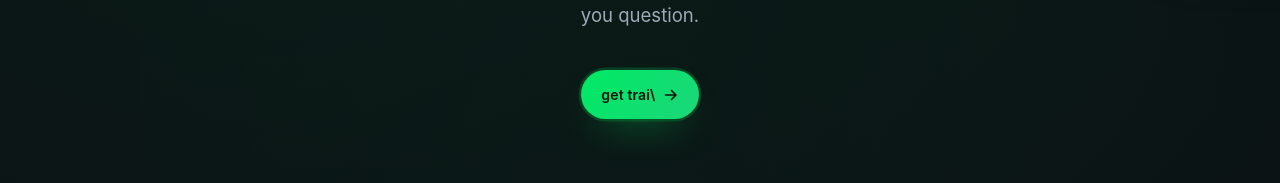
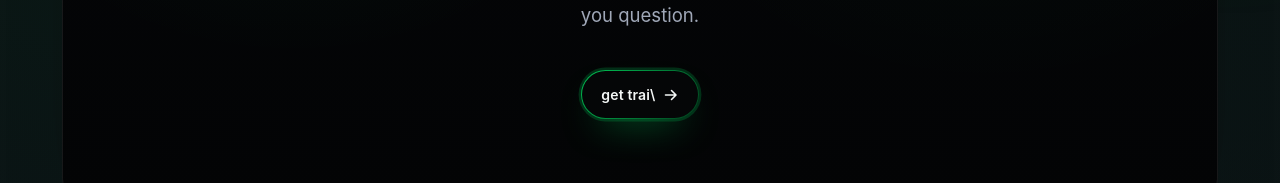
Before and after one commit to pras-gh/lev.ai, a Next.js app: page / in a window 1280 px wide. Shown: the part 574-757 px from the top of the page. Built offline with nearby package versions, Linux system fonts and the light colour scheme; no server answers.

Commit message:
re12 bugfixes

```diff
--- a/src/app/globals.css
+++ b/src/app/globals.css
@@ -60,6 +60,35 @@ img {
 .glass-panel {
   background: linear-gradient(158deg, rgba(255, 255, 255, 0.07) 0%, rgba(255, 255, 255, 0.02) 100%);
   backdrop-filter: blur(8px);
+}
+
+.lev-hero-deep {
+  background:
+    radial-gradient(circle at 20% 16%, rgba(0, 234, 100, 0.09), transparent 38%),
+    radial-gradient(circle at 80% 18%, rgba(0, 234, 100, 0.05), transparent 40%),
+    linear-gradient(180deg, #030405 0%, #040507 52%, #030405 100%);
+  border: 1px solid rgba(255, 255, 255, 0.08);
+  box-shadow:
+    0 24px 72px -52px rgba(0, 0, 0, 0.92),
+    0 1px 0 rgba(255, 255, 255, 0.06) inset;
+}
+
+.lev-torch-text {
+  color: transparent;
+  background-image: radial-gradient(
+    circle at 14% 50%,
+    rgba(255, 255, 255, 1) 0%,
+    rgba(255, 255, 255, 0.95) 12%,
+    rgba(215, 220, 229, 0.8) 24%,
+    rgba(150, 160, 178, 0.46) 42%,
+    rgba(255, 255, 255, 0.08) 66%,
+    rgba(255, 255, 255, 0) 100%
+  );
+  background-size: 220% 100%;
+  background-position: 0% 50%;
+  -webkit-background-clip: text;
+  background-clip: text;
+  animation: levTorchSweep 5.8s ease-in-out infinite;
 }
 
 .lev-highlight {
@@ -147,6 +176,23 @@ img {
   background: #ffffff;
 }
 
+.lev-button--hero-dark {
+  background:
+    linear-gradient(180deg, #050607, #050607) padding-box,
+    linear-gradient(132deg, rgba(0, 234, 100, 0.84), rgba(0, 234, 100, 0.26)) border-box;
+  border: 1px solid transparent;
+  color: #f4f7f6;
+  box-shadow:
+    0 14px 34px -24px rgba(0, 234, 100, 0.45),
+    0 0 0 1px rgba(0, 234, 100, 0.14) inset;
+}
+
+.lev-button--hero-dark:hover {
+  box-shadow:
+    0 20px 44px -24px rgba(0, 234, 100, 0.7),
+    0 0 0 1px rgba(0, 234, 100, 0.26) inset;
+}
+
 .lev-cta-pulse {
   animation: levPulse 2.8s ease-in-out infinite;
 }
@@ -188,6 +234,18 @@ img {
     box-shadow:
       0 20px 44px -18px rgba(0, 234, 100, 0.9),
       0 0 0 10px rgba(0, 234, 100, 0);
+  }
+}
+
+@keyframes levTorchSweep {
+  0% {
+    background-position: 0% 50%;
+  }
+  50% {
+    background-position: 100% 50%;
+  }
+  100% {
+    background-position: 0% 50%;
   }
 }
 
--- a/src/components/landing-page.tsx
+++ b/src/components/landing-page.tsx
@@ -493,7 +493,7 @@ export function LandingPage() {
       </header>
 
       <main className="relative mx-auto w-full max-w-[1220px] px-6 pt-26 sm:px-8 sm:pt-28">
-        <section className="relative flex min-h-[calc(100vh-8rem)] items-center justify-center py-14 sm:py-18">
+        <section className="lev-hero-deep relative flex min-h-[calc(100vh-8rem)] items-center justify-center rounded-[32px] px-6 py-14 sm:px-10 sm:py-18">
           <div className="relative z-10 mx-auto max-w-[1040px] text-center">
             <motion.div initial="hidden" animate="visible" variants={heroItem(shouldReduceMotion, 0)}>
               <p className="inline-flex items-center gap-2 rounded-full border border-emerald-300/20 bg-emerald-300/10 px-4 py-1 text-xs font-semibold uppercase tracking-[0.14em] text-emerald-200">
@@ -511,7 +511,7 @@ export function LandingPage() {
                     animate={{ opacity: 1, y: 0, scale: 1 }}
                     exit={{ opacity: 0, y: shouldReduceMotion ? 0 : -12 }}
                     transition={{ duration: shouldReduceMotion ? 0 : 0.42, ease: easing }}
-                    className="text-[clamp(2.4rem,7.6vw,5.4rem)] leading-[0.9] font-semibold tracking-[-0.04em] text-white [text-shadow:0_0_34px_rgba(255,255,255,0.34)]"
+                    className="lev-torch-text text-[clamp(2.4rem,7.6vw,5.4rem)] leading-[0.9] font-semibold tracking-[-0.04em]"
                   >
                     trai\
                   </motion.p>
@@ -526,7 +526,7 @@ export function LandingPage() {
                     }
                     exit={{ opacity: 0, y: shouldReduceMotion ? 0 : -10 }}
                     transition={{ duration: shouldReduceMotion ? 0 : 0.4, ease: easing }}
-                    className="text-[clamp(2.4rem,7.6vw,5.4rem)] leading-[0.9] font-semibold tracking-[-0.04em] text-white [text-shadow:0_0_34px_rgba(255,255,255,0.34)] [transform-style:preserve-3d]"
+                    className="lev-torch-text text-[clamp(2.4rem,7.6vw,5.4rem)] leading-[0.9] font-semibold tracking-[-0.04em] [transform-style:preserve-3d]"
                   >
                     {INTRO_WORD.slice(0, displayIntroCount)}
                     {displayIntroPhase === "typing" ? (
@@ -569,7 +569,7 @@ export function LandingPage() {
               variants={heroItem(shouldReduceMotion, 0.45)}
               className="mt-10 flex justify-center"
             >
-              <a href={calBookingUrl} className="lev-button lev-button--emerald lev-cta-pulse">
+              <a href={calBookingUrl} className="lev-button lev-button--hero-dark lev-cta-pulse">
                 get trai\
                 <ArrowIcon />
               </a>
```
